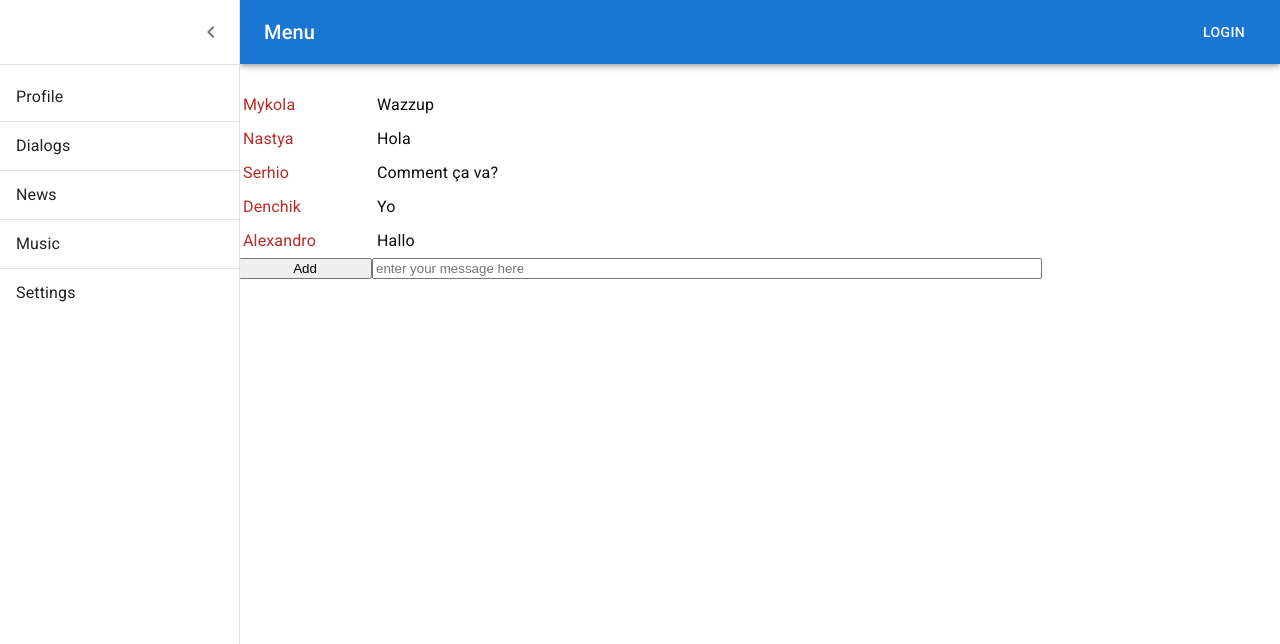
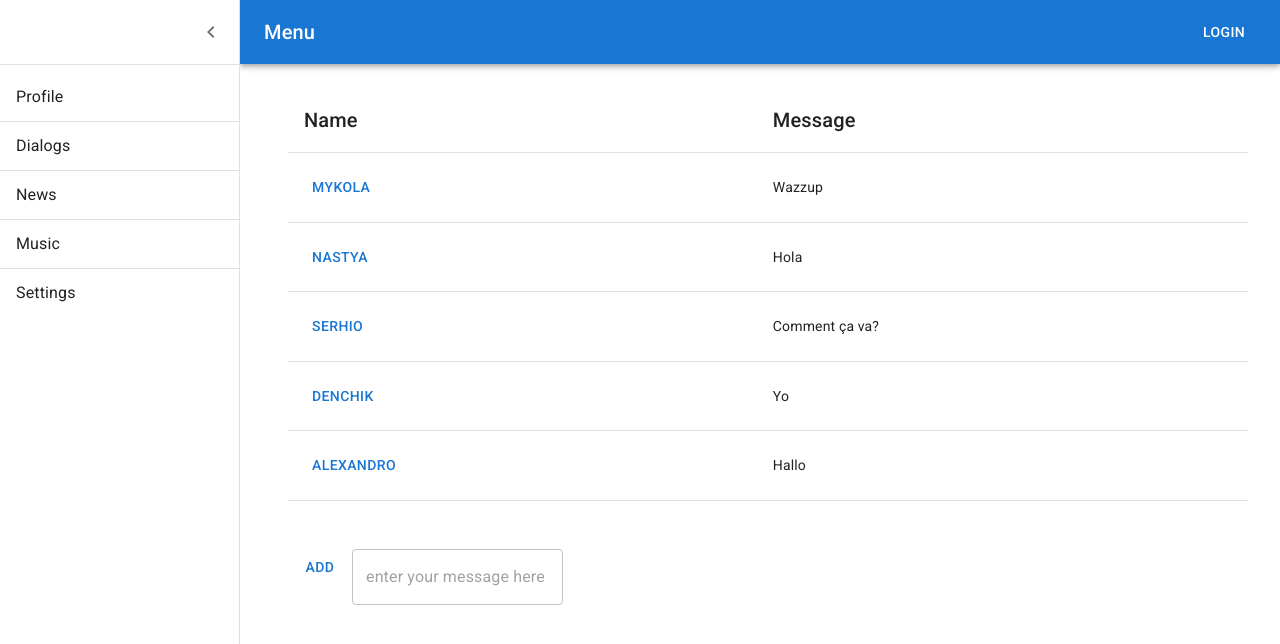
Before and after one commit to MykolaKaradzha/social-network-ts, a React (Create React App) app: page /dialogs in a window 1280 px wide. Shown: the top 644 px of the page. Built offline with nearby package versions, Linux system fonts and the light colour scheme.

Commit message:
dialogs stylization added

```diff
--- a/src/App.tsx
+++ b/src/App.tsx
@@ -13,10 +13,12 @@ import CssBaseline from "@mui/material/CssBaseline";
 
 export const drawerWidth = 240;
 
-const Main = styled('main', { shouldForwardProp: (prop) =>
-        prop !== 'open' })<{
-    isNavbarOpen?: boolean;
-}>(({ theme, isNavbarOpen }) => ({
+const Main = styled('main', {
+    shouldForwardProp: (prop) =>
+        prop !== 'open'
+})<{
+    isnavbaropen?: boolean;
+}>(({theme, isnavbaropen}) => ({
     flexGrow: 1,
     padding: theme.spacing(3),
     transition: theme.transitions.create('margin', {
@@ -24,7 +26,7 @@ const Main = styled('main', { shouldForwardProp: (prop) =>
         duration: theme.transitions.duration.leavingScreen,
     }),
     marginLeft: `-${drawerWidth}px`,
-    ...(isNavbarOpen && {
+    ...(isnavbaropen && {
         transition: theme.transitions.create('margin', {
             easing: theme.transitions.easing.easeOut,
             duration: theme.transitions.duration.enteringScreen,
@@ -33,7 +35,7 @@ const Main = styled('main', { shouldForwardProp: (prop) =>
     }),
 }));
 
-export const DrawerHeader = styled('div')(({ theme }) => ({
+export const DrawerHeader = styled('div')(({theme}) => ({
     display: 'flex',
     alignItems: 'center',
     padding: theme.spacing(0, 1),
@@ -53,13 +55,13 @@ function App(props: PropsType) {
     const openNavbar = () => setNavbar(true)
 
     return (
-        <Box sx={{ display: 'flex' }}>
-            <CssBaseline />
-            <Container maxWidth={"md"}>
+        <Box sx={{display: 'flex'}}>
+            <CssBaseline/>
             <Header openNavbar={openNavbar} isNavbarOpen={isNavbarOpen}/>
             <Navbar friends={props.state.SideBar.friends} isNavbarOpen={isNavbarOpen} closeNavbar={closeNavbar}/>
-            <Main isNavbarOpen={isNavbarOpen}>
-                <DrawerHeader/>
+            <Container maxWidth={"xl"}>
+                <Main isnavbaropen={isNavbarOpen}>
+                    <DrawerHeader/>
                     <Routes>
                         <Route path="/" element={<Navigate to='/profile'/>}/>
 
@@ -75,7 +77,7 @@ function App(props: PropsType) {
                         <Route path="/music" element={<Music/>}/>
                         <Route path="/settings" element={<Settings/>}/>
                     </Routes>
-            </Main>
+                </Main>
             </Container>
         </Box>
     );
--- a/src/components/Dialogs/DialogItem/DialogItem.tsx
+++ b/src/components/Dialogs/DialogItem/DialogItem.tsx
@@ -1,6 +1,7 @@
 import s from "../Dialogs.module.css";
-import {NavLink} from "react-router-dom";
+import {NavLink, useNavigate} from "react-router-dom";
 import React from "react";
+import {Button, Divider, ListItem, ListItemButton, ListItemText, TableCell, TableRow} from "@mui/material";
 
 type propsType = {
     id: string
@@ -8,10 +9,11 @@ type propsType = {
 }
 
 export const DialogItem = (props: propsType) => {
-    const path = `dialogs/${props.id}`
+    const navigate = useNavigate();
+    const path = `dialogs/${props.id}`;
     return (
-        <div className={s.dialog}>
-            <NavLink to={path}>{props.name}</NavLink>
-        </div>
+            <TableCell>
+                <Button onClick={() => navigate(path)}>{props.name}</Button>
+            </TableCell>
     )
 }
--- a/src/components/Dialogs/Dialogs.module.css
+++ b/src/components/Dialogs/Dialogs.module.css
@@ -1,20 +1,9 @@
-.dialogs {
-  color: #0e0d0d;
-  display: grid;
-  grid-template-columns: 2fr 10fr;
+.tableWrapper {
+  width: 60rem;
 }
-.dialogs .dialog {
-  padding: 5px;
-}
-.dialogs .active {
-  color: gold;
-}
-.dialogs .message {
-  padding: 5px;
-}
-.dialogs a {
-  color: #B92B27;
-  text-decoration: none;
+
+.controls {
+  padding-top: 3rem;
 }
 
 /*# sourceMappingURL=Dialogs.module.css.map */
--- a/src/components/Dialogs/Dialogs.module.scss
+++ b/src/components/Dialogs/Dialogs.module.scss
@@ -1,18 +1,24 @@
-.dialogs {
-  color: #0e0d0d;
-  display: grid;
-  grid-template-columns: 2fr 10fr;
-  .dialog {
-    padding: 5px
-  }
-  .active {
-    color: gold;
-  }
-  .message {
-    padding: 5px;
-  }
-  a {
-    color: #B92B27;
-    text-decoration: none;
-  }
+//.dialogs {
+//  color: #0e0d0d;
+//  display: grid;
+//  grid-template-columns: 2fr 10fr;
+//  .dialog {
+//    padding: 5px
+//  }
+//  .active {
+//    color: gold;
+//  }
+//  .message {
+//    padding: 5px;
+//  }
+//  a {
+//    color: #B92B27;
+//    text-decoration: none;
+//  }
+//}
+.tableWrapper {
+  width: 60rem;
 }
+.controls {
+  padding-top: 3rem;
+}
--- a/src/components/Dialogs/Dialogs.tsx
+++ b/src/components/Dialogs/Dialogs.tsx
@@ -1,38 +1,80 @@
-import React, {useState} from "react";
+import React, {ChangeEvent, useState} from "react";
 import s from './Dialogs.module.css'
 import {DialogItem} from "./DialogItem/DialogItem";
 import Message from "./Message/Message";
 import {MessagesType, UsersType} from "../../redux/store";
 import Input from "../UniversalComps/Input/Input";
+import {
+    Button,
+    List,
+    Stack,
+    Table,
+    TableBody,
+    TableCell,
+    TableHead,
+    TableRow,
+    TextField,
+    Typography
+} from "@mui/material";
+import {fireChangeForInputTimeIfValid} from "@testing-library/user-event/dist/keyboard/shared";
 
 type propsType = {
-    users:Array<UsersType>
-    messages:Array<MessagesType>
+    users: Array<UsersType>
+    messages: Array<MessagesType>
 }
 
 export function Dialogs(props: propsType) {
 
     const dialogElements = props.users.map(user => <DialogItem key={user.id} name={user.name} id={user.id}/>)
-    const MessagesElements = props.messages.map(message => <Message key={message.id} message={message.message}/>)
+    const messagesElements = props.messages.map(message => <Message key={message.id} message={message.message}/>)
+    const finalElements = [];
+    for (let i = 0; i < dialogElements.length; i++) {
+        let el = <TableRow>
+            {dialogElements[i]}
+            {messagesElements[i]}
+        </TableRow>
+        finalElements.push(el)
+    }
 
     const [message, setMessage] = useState<string>('')
     const onClickAddPost = () => {
-        alert(message)
-        setMessage('')
+        if (message.trim()) {
+            alert(message.trim())
+        } else {
+            alert('enter something!')
+        }
+    }
+    const onChangeHandler = (event: ChangeEvent<HTMLInputElement>) => {
+        setMessage(event.currentTarget.value)
     }
 
     return (
+        <div className={s.tableWrapper}>
+            <Table>
+                <TableHead/>
+                <TableRow>
+                    <TableCell>
+                        <Typography variant={'h6'}>
+                            Name
+                        </Typography>
+                    </TableCell>
+                    <TableCell>
+                        <Typography variant={'h6'}>
+                            Message
+                        </Typography>
+                    </TableCell>
+                </TableRow>
+                <TableBody>
+                    {finalElements}
+                </TableBody>
+            </Table>
+            <div className={s.controls}>
+                <Button onClick={onClickAddPost}>Add</Button>
+                <TextField value={message} onChange={onChangeHandler} placeholder={"enter your message here"}/>
+            </div>
 
-        <section className={s.dialogs}>
-            <article className={s.dialogItems}>
-                {dialogElements}
-            </article>
-            <article className={s.messages}>
-                {MessagesElements}
-            </article>
-            <button onClick={onClickAddPost}>Add</button>
-            <Input currentValue={message} setState={setMessage} placeholder={"enter your message here"}/>
-        </section>
+        </div>
+
     )
 
 }
--- a/src/components/Dialogs/Message/Message.tsx
+++ b/src/components/Dialogs/Message/Message.tsx
@@ -1,15 +1,17 @@
 import React from 'react';
-import s from "../Dialogs.module.css";
+import {Button, Divider, ListItem, ListItemButton, ListItemText, TableCell} from "@mui/material";
 
 type propsType = {
     message: string
 }
 
+
+
 const Message = (props: propsType) => {
     return (
-            <div className={s.message}>
+            <TableCell>
                 {props.message}
-            </div>
+            </TableCell>
     );
 };
 
--- a/src/components/Header/Header.tsx
+++ b/src/components/Header/Header.tsx
@@ -1,6 +1,5 @@
 import React from "react";
 import { Button, IconButton, styled, Toolbar, Typography} from "@mui/material";
-import {Menu} from "@mui/icons-material";
 import {drawerWidth} from "../../App";
 import MuiAppBar, { AppBarProps as MuiAppBarProps } from '@mui/material/AppBar';
 import MenuIcon from "@mui/icons-material/Menu";
@@ -12,16 +11,16 @@ type PropsType = {
     isNavbarOpen: boolean
 }
 interface AppBarProps extends MuiAppBarProps {
-    isNavbarOpen?: boolean;
+    isnavbaropen?: boolean;
 }
 const AppBar = styled(MuiAppBar, {
     shouldForwardProp: (prop) => prop !== 'open',
-})<AppBarProps>(({ theme, isNavbarOpen }) => ({
+})<AppBarProps>(({ theme, isnavbaropen }) => ({
     transition: theme.transitions.create(['margin', 'width'], {
         easing: theme.transitions.easing.sharp,
         duration: theme.transitions.duration.leavingScreen,
     }),
-    ...(isNavbarOpen && {
+    ...(isnavbaropen && {
         width: `calc(100% - ${drawerWidth}px)`,
         marginLeft: `${drawerWidth}px`,
         transition: theme.transitions.create(['margin', 'width'], {
@@ -34,7 +33,7 @@ const AppBar = styled(MuiAppBar, {
 export const Header:React.FC<PropsType> = ({openNavbar, isNavbarOpen}) => {
 
     return (
-            <AppBar position={'fixed'} isNavbarOpen={isNavbarOpen}>
+            <AppBar position={'fixed'} isnavbaropen={isNavbarOpen}>
                 <Toolbar>
                     <IconButton
                         color="inherit"
--- a/src/components/Profile/ProfileInfo/ProfileInfo.module.css
+++ b/src/components/Profile/ProfileInfo/ProfileInfo.module.css
@@ -1,6 +1,6 @@
 .wallpaper {
-  width: 800px;
-  height: 300px;
+  width: 100%;
+  height: 30rem;
 }
 
 /*# sourceMappingURL=ProfileInfo.module.css.map */
```
Also changed, not shown: 1 other file (tests, documents, lock files or other folders).
